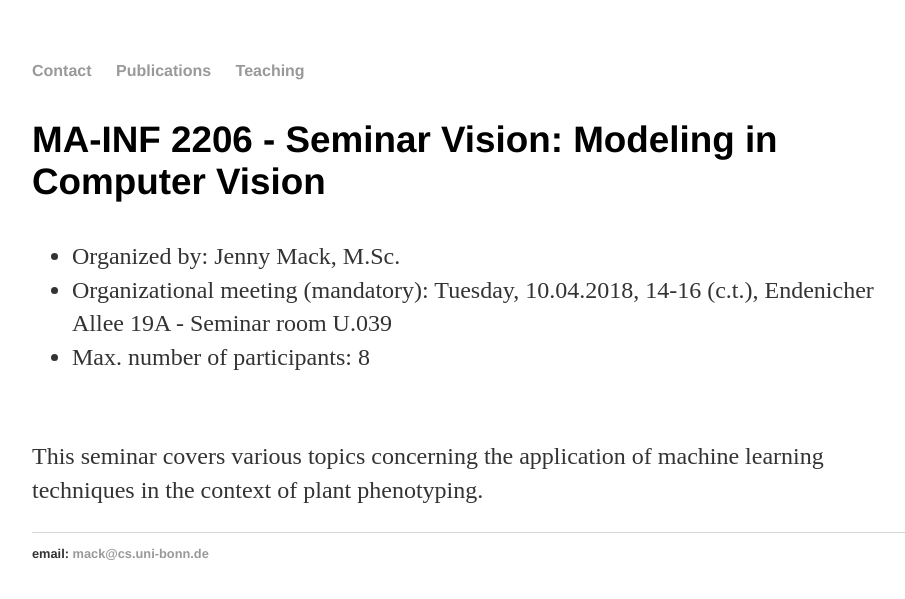
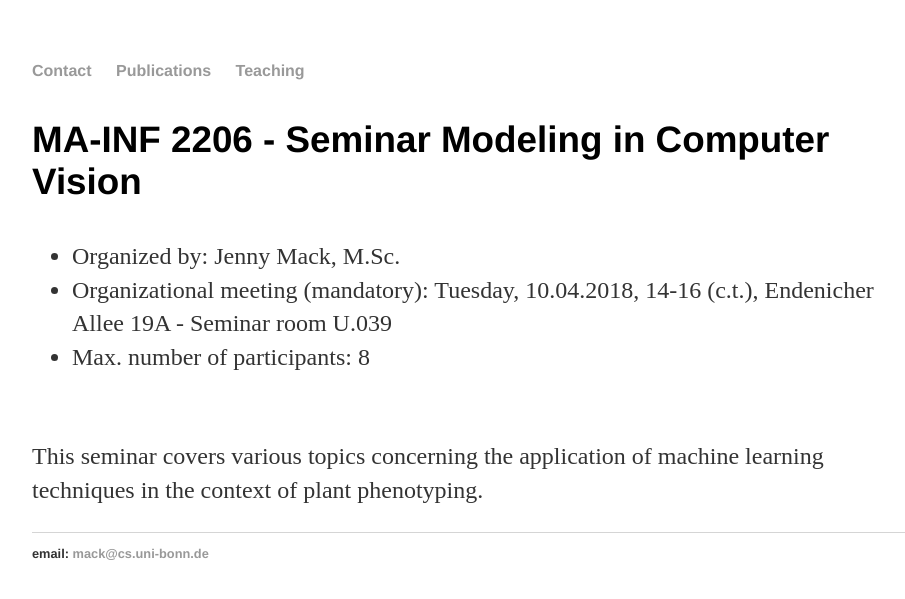
Before and after one commit to JennyMack/JennyMack.github.io, a Jekyll site: the page built from sem2018/index.html, in a window 1280 px wide. Shown: the top 599 px of the page, without its empty margins (160-1065 px from the left). Built offline with Jekyll 4.4.1, drawn with Linux system fonts in a browser that asks for light colours.

Commit message:
Changed content

```diff
--- a/sem2018/index.html
+++ b/sem2018/index.html
@@ -3,7 +3,7 @@ layout: default
 title: Seminar
 ---
 
-<h3>MA-INF 2206 - Seminar Vision: Modeling in Computer Vision</h3>
+<h3>MA-INF 2206 - Seminar Modeling in Computer Vision</h3>
     <ul>
 	<li>Organized by: Jenny Mack, M.Sc.</li>
 	<li>Organizational meeting (mandatory): Tuesday, 10.04.2018, 14-16 (c.t.), Endenicher Allee 19A - Seminar room U.039</li>
--- a/teaching/index.html
+++ b/teaching/index.html
@@ -6,7 +6,7 @@ title: Teaching
 <div class="cv">
 	<h2>Jenny Mack: Courses</h2>
 <h2>Summer term 2018</h2>
-			<p><strong><a href="https://jennymack.github.io/sem2018/">Seminar "Vision: Modeling in Computer Vision"</a></strong> (Master) together with PD Dr. Volker Steinhage <br>
+			<p><strong><a href="https://jennymack.github.io/sem2018/">Seminar "Modeling in Computer Vision"</a></strong> (Master) together with PD Dr. Volker Steinhage <br>
 			<strong>Lab "Knowledge-Based Image Understanding"</strong> (Master) together with PD Dr. Volker Steinhage
 <h2>Winter term 2017/2018</h2>
 		<p><strong>Supervision of Bachelor theses</strong> together with PD Dr. Volker Steinhage
```
